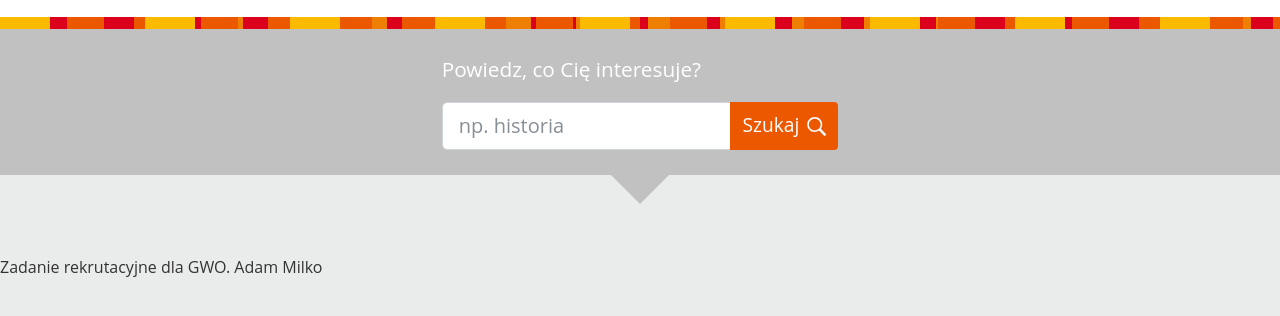
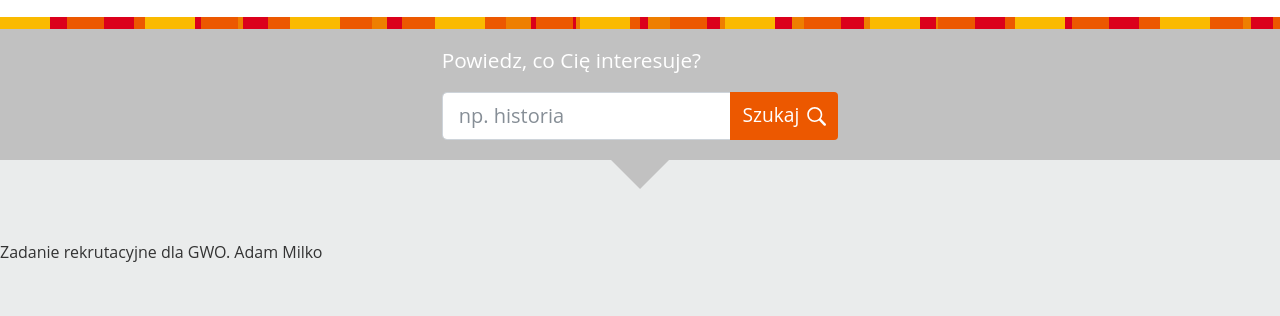
Before and after one commit to natan-mlk/GWO-recruitment-task, a plain HTML site: page index.html in a window 1280 px wide. Shown: the part 68-384 px from the top of the page. Drawn offline with nearby package versions, Linux system fonts and the light colour scheme; files that its build step writes are made by us from their sources.

Commit message:
styles fix for FireFox v1

```diff
--- a/styles/styles.scss
+++ b/styles/styles.scss
@@ -53,7 +53,7 @@ body {
 }
 
 .search-block {
-  padding: 5% 0;
+  //padding: 5% 0;
   background-color: $search-block-bg;
   &--column {
     margin: 0 auto;
@@ -61,12 +61,16 @@ body {
   &--parag {
     color: white;
     font-size: 1.3rem;
+    margin-top: 4%;
   }
   &--input {
     &:focus {
       border-color: grey;
       box-shadow: none;
     }
+  }
+  .input-group {
+    margin: 4% 0 5%;
   }
   &--button {
     cursor: pointer;
@@ -109,6 +113,9 @@ body {
   -moz-box-shadow: 0 0 3px 1px #bbb;
   box-shadow: 0 0 3px 1px #bbb;
   border-radius: 0;
+  .card-body {
+    padding: 0;
+  }
   &--link {
     background-color: $accent-strong;
     border-radius: 0;
@@ -123,12 +130,6 @@ body {
       margin: 0 0 0 7px;
       height: 25px;
     }
-  }
-}
-
-.book {
-  .card-body {
-    padding: 0;
   }
   &--subject {
     border-bottom: none;
@@ -146,8 +147,8 @@ body {
 
 @media (min-width: 576px) {
 
-  .search-block {
-    padding: 2% 0 2%;
+  .input-group {
+    margin: 2% 0;
   }
 
   .card {
```
